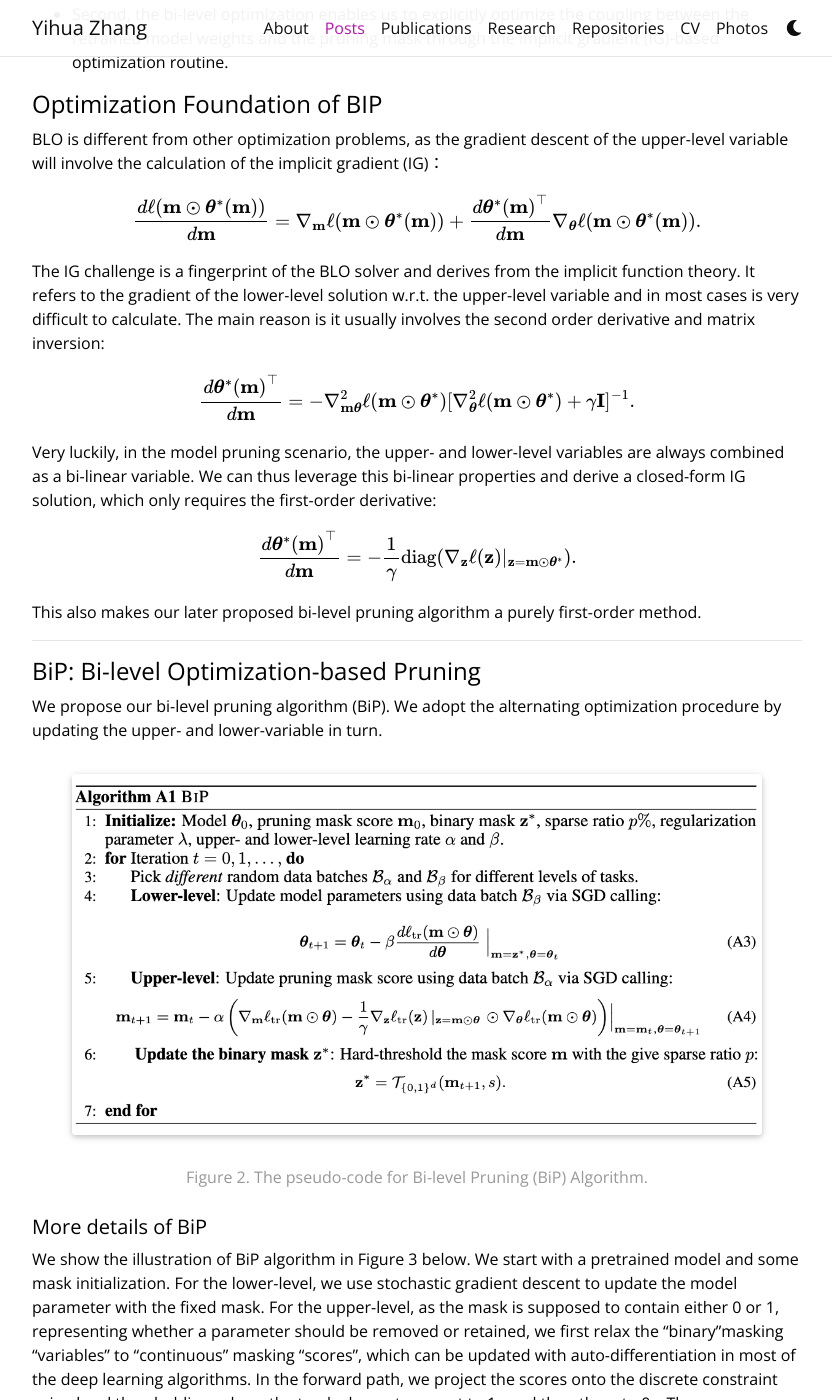
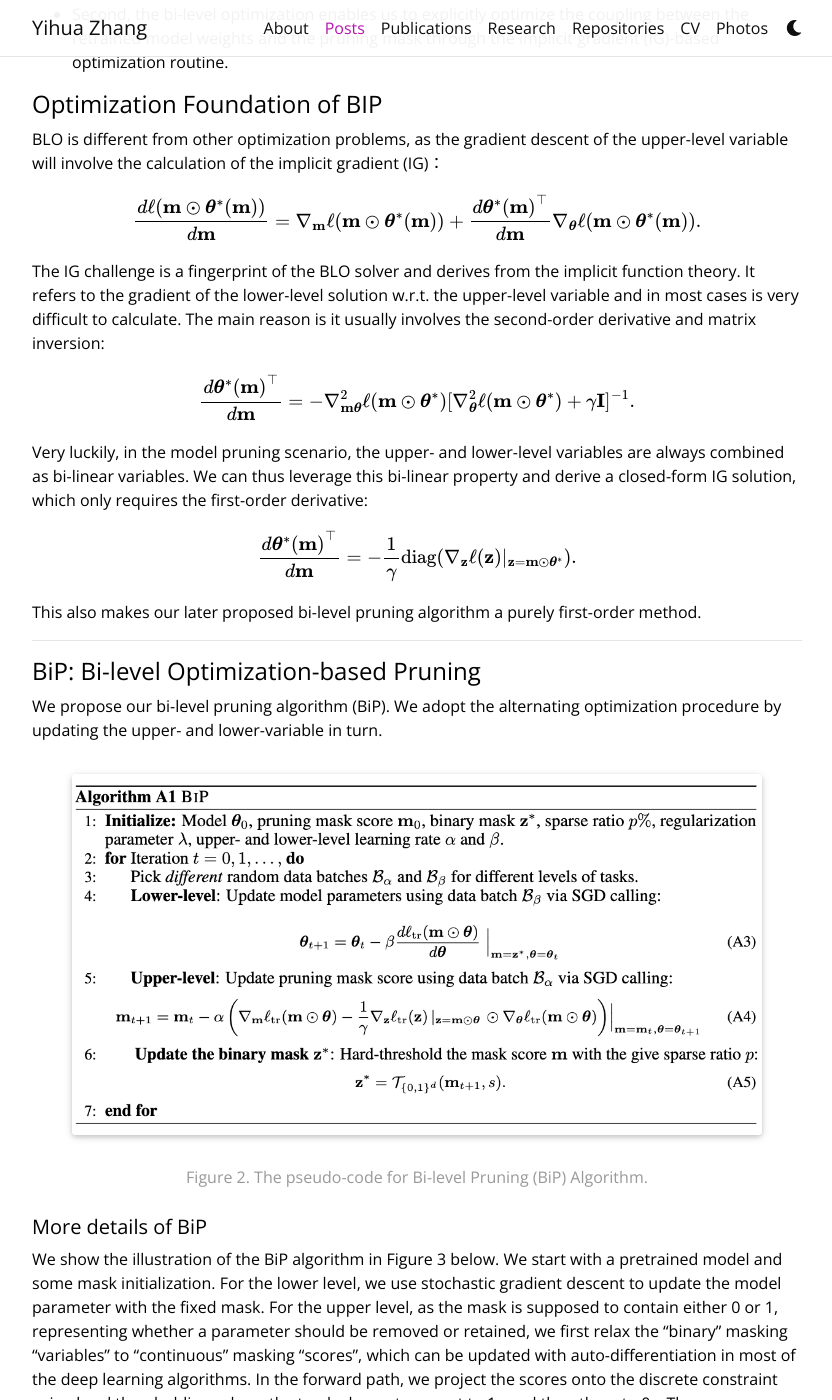
Before and after one commit to NormalUhr/yihua-zhang, a Jekyll site: the page built from _posts/2022-11-26-bip-neurips22.md, in a window 1280 px wide and 1400 px high, scrolled down 1628 px. Shown: the whole window, without its empty margins (223-1055 px from the left). Built offline with Jekyll 4.4.1, drawn with Linux system fonts in a browser that asks for light colours; full-size pictures stand in for the smaller copies a plugin makes; comment, search, counter and statistics services are not loaded; a style sheet for code colours, icons or effects is not loaded; some of the changed text lies outside the part shown.

Commit message:
update post

```diff
--- a/_posts/2022-11-26-bip-neurips22.md
+++ b/_posts/2022-11-26-bip-neurips22.md
@@ -68,13 +68,13 @@
 \frac{d\ell(\mathbf{m}\odot\boldsymbol\theta^\ast(\mathbf{m}))}{d\mathbf{m}} = \nabla_{\mathbf{m}}\ell(\mathbf{m}\odot\boldsymbol\theta^\ast(\mathbf{m})) + \frac{d{\boldsymbol\theta^\ast(\mathbf{m})}^\top}{d\mathbf{m}} \nabla_{\boldsymbol\theta}\ell(\mathbf{m}\odot\boldsymbol\theta^\ast(\mathbf{m})).
 $$
 
-The IG challenge is a fingerprint of the BLO solver and derives from the implicit function theory. It refers to the gradient of the lower-level solution w.r.t. the upper-level variable and in most cases is very difficult to calculate. The main reason is it usually involves the second order derivative and matrix inversion:
+The IG challenge is a fingerprint of the BLO solver and derives from the implicit function theory. It refers to the gradient of the lower-level solution w.r.t. the upper-level variable and in most cases is very difficult to calculate. The main reason is it usually involves the second-order derivative and matrix inversion:
 
 $$
 \frac{d{\boldsymbol\theta^\ast(\mathbf{m})}^\top}{d\mathbf{m}} = -\nabla^2_{\mathbf{m}\boldsymbol\theta}\ell(\mathbf{m}\odot\boldsymbol\theta^\ast)[\nabla^2_{\boldsymbol\theta}\ell(\mathbf{m}\odot\boldsymbol\theta^\ast) + \gamma \mathbf{I}]^{-1}.
 $$
 
-Very luckily, in the model pruning scenario, the upper- and lower-level variables are always combined as a bi-linear variable. We can thus leverage this bi-linear properties and derive a closed-form IG solution, which only requires the first-order derivative:
+Very luckily, in the model pruning scenario, the upper- and lower-level variables are always combined as bi-linear variables. We can thus leverage this bi-linear property and derive a closed-form IG solution, which only requires the first-order derivative:
 
 $$
 \frac{d{\boldsymbol\theta^\ast(\mathbf{m})}^\top}{d\mathbf{m}} = -\frac{1}{\gamma} \text{diag}(\nabla_{\mathbf{z}}\ell(\mathbf{z})|_{\mathbf{z} = \mathbf{m} \odot \boldsymbol\theta^\ast}).
@@ -100,8 +100,8 @@
 
 ##### More details of BiP
 
-We show the illustration of BiP algorithm in Figure 3 below. We start with a pretrained model and some mask initialization. For the lower-level, we use stochastic gradient descent to update the model parameter with the fixed mask.
-For the upper-level, as the mask is supposed to contain either 0 or 1, representing whether a parameter should be removed or retained, we first relax the “binary”masking “variables” to “continuous” masking “scores”, which can be updated with auto-differentiation in most of the deep learning algorithms. In the forward path, we project the scores onto the discrete constraint using hard thresholding, where the top k elements are set to 1s and the others to 0s. Thus, we summarize our upper-level problem as a stochastic projected gradient descent, in short SPGD.
+We show the illustration of the BiP algorithm in Figure 3 below. We start with a pretrained model and some mask initialization. For the lower level, we use stochastic gradient descent to update the model parameter with the fixed mask.
+For the upper level, as the mask is supposed to contain either 0 or 1, representing whether a parameter should be removed or retained, we first relax the “binary” masking “variables” to “continuous” masking “scores”, which can be updated with auto-differentiation in most of the deep learning algorithms. In the forward path, we project the scores onto the discrete constraint using hard thresholding, where the top k elements are set to 1s and the others to 0s. Thus, we summarize our upper-level problem as stochastic projected gradient descent, in short SPGD.
 
 <div class="row">
     <div class="col-sm mt-3 mt-md-0">
@@ -149,12 +149,12 @@
     </div>
 </div>
 <div class="caption" style="color: #999; font-size:16px; padding: 2px;">
-    Figure 6. Unstructured pruning trajectory given by test accuracy (%) vs. sparsity (%) on various (dataset, model) pairs. The performance of the dense model and the best winning ticket are marked using dashed lines in each plot. The solid line and shaded area of each pruning method represent the mean and variance of test accuracies over 3 trials.
+    Figure 6. Unstructured pruning trajectory given by test accuracy (%) vs. sparsity (%) on various (dataset, model) pairs. The performance of the dense model and the best winning ticket is marked using dashed lines in each plot. The solid line and shaded area of each pruning method represent the mean and variance of test accuracies over 3 trials.
 </div>
 
 ##### BIP identifies high-accuracy subnetworks in structured pruning
 
-Similar phenomenon can be observed in the structured pruning setting as well.
+A similar phenomenon can be observed in the structured pruning setting as well.
 
 <div class="row">
     <div class="col-sm mt-3 mt-md-0">
```
Also changed, not shown: other parts of _posts/2022-11-26-bip-neurips22.md (+6 -6 lines).
